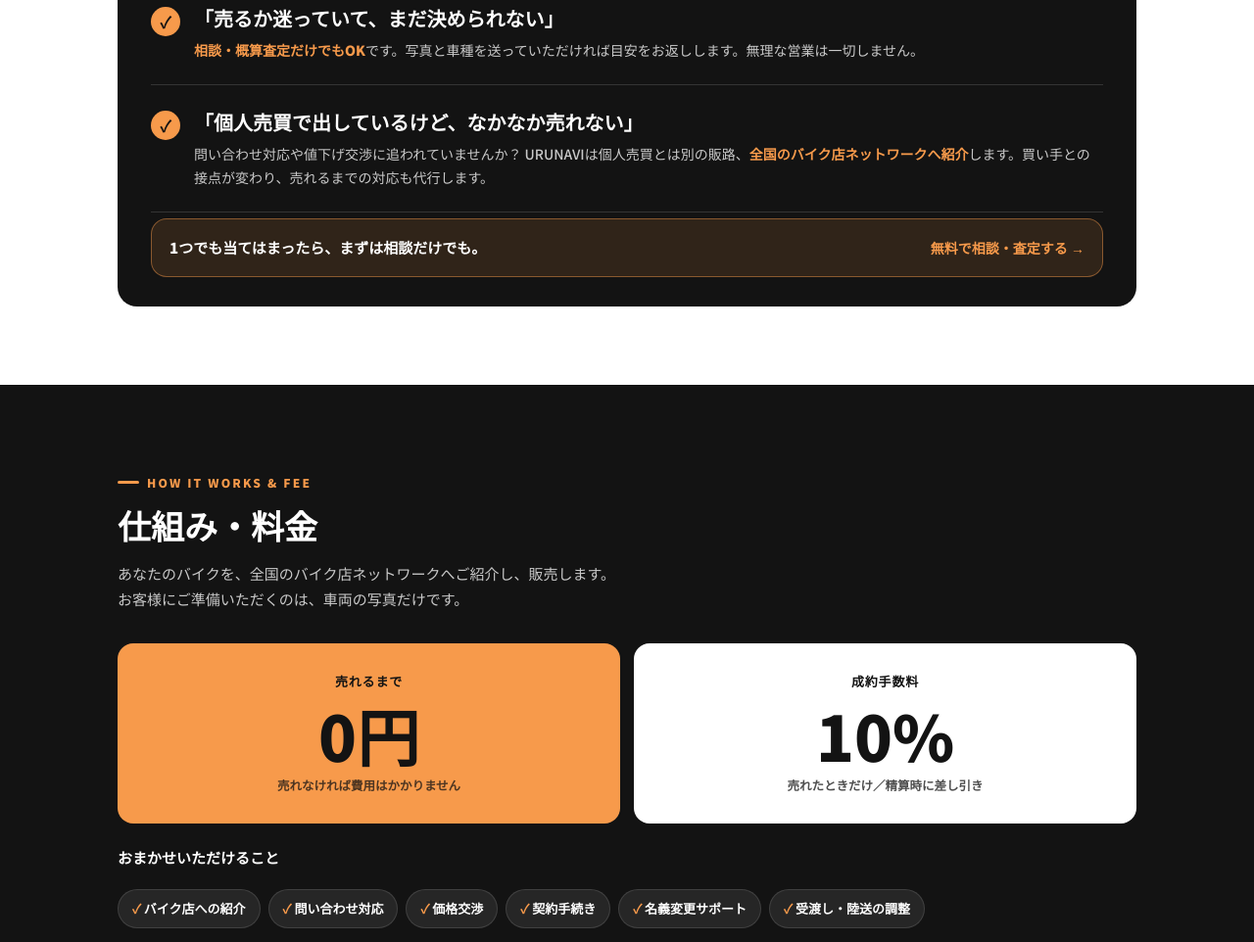
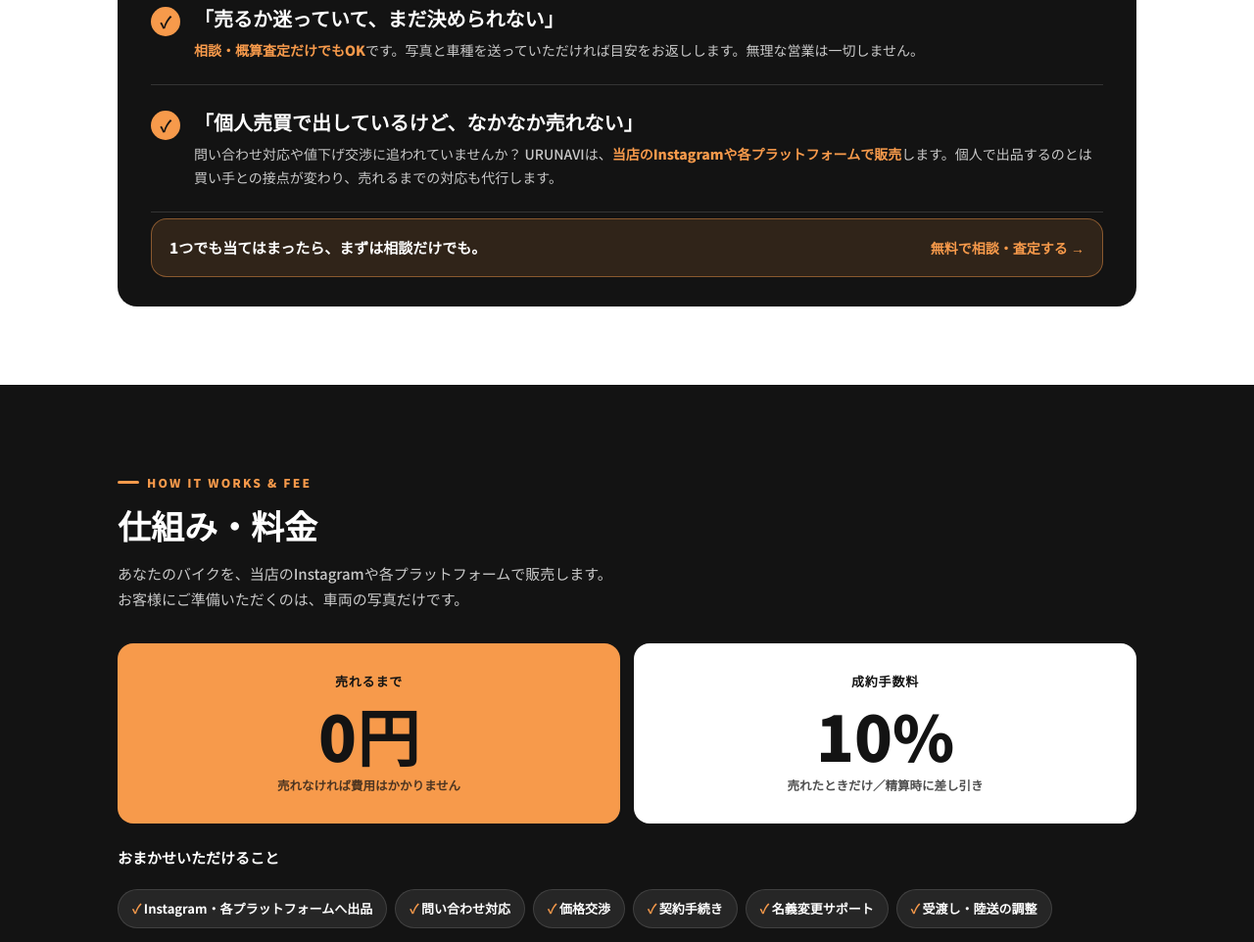
Before and after one commit to therustygarage/urunavi-LP, a plain HTML site: page index.html in a window 1280 px wide. Shown: the part 1210-2172 px from the top of the page at 98% size. Drawn offline with nearby package versions, Linux system fonts and the light colour scheme.

Commit message:
売り方の表記を修正（Instagramと各プラットフォームで販売）

```diff
--- a/index.html
+++ b/index.html
@@ -312,7 +312,7 @@
         <span class="check-icon">✓</span>
         <div>
           <p class="voice">「個人売買で出しているけど、なかなか売れない」</p>
-          <p class="answer">問い合わせ対応や値下げ交渉に追われていませんか？ URUNAVIは個人売買とは別の販路、<strong>全国のバイク店ネットワークへ紹介</strong>します。買い手との接点が変わり、売れるまでの対応も代行します。</p>
+          <p class="answer">問い合わせ対応や値下げ交渉に追われていませんか？ URUNAVIは、<strong>当店のInstagramや各プラットフォームで販売</strong>します。個人で出品するのとは買い手との接点が変わり、売れるまでの対応も代行します。</p>
         </div>
       </div>
       <div class="check-foot">
@@ -328,7 +328,7 @@
   <div class="wrap">
     <span class="eyebrow">How It Works &amp; Fee</span>
     <h2>仕組み・料金</h2>
-    <p class="sec-lead">あなたのバイクを、全国のバイク店ネットワークへご紹介し、販売します。お客様にご準備いただくのは、車両の写真だけです。</p>
+    <p class="sec-lead">あなたのバイクを、当店のInstagramや各プラットフォームで販売します。お客様にご準備いただくのは、車両の写真だけです。</p>
     <div class="fee-cards">
       <div class="fee-card orange">
         <div class="label">売れるまで</div>
@@ -343,7 +343,7 @@
     </div>
     <p style="font-weight:900;font-size:15px;">おまかせいただけること</p>
     <ul class="omakase">
-      <li>バイク店への紹介</li>
+      <li>Instagram・各プラットフォームへ出品</li>
       <li>問い合わせ対応</li>
       <li>価格交渉</li>
       <li>契約手続き</li>
@@ -413,7 +413,7 @@
       </div>
       <div class="step">
         <div class="step-head"><span class="circle">3</span><h3>あとはおまかせ</h3></div>
-        <p>バイク店への紹介から問い合わせ対応、契約・名義変更、受渡しまで代行。成約したら手数料を差し引いて入金します。</p>
+        <p>当店のInstagram・各プラットフォームへの出品から問い合わせ対応、契約・名義変更、受渡しまで代行。成約したら手数料を差し引いて入金します。</p>
       </div>
     </div>
     <figure class="step-photo">
@@ -435,7 +435,7 @@
       </details>
       <details class="faq">
         <summary>売れなかったら、費用はかかりますか？</summary>
-        <p class="a">かかりません。売れるまで0円で、成約手数料10%は売れたときだけ、精算時に差し引きます。紹介・問い合わせ対応・陸送手配などの代行作業も、この手数料に含まれます。</p>
+        <p class="a">かかりません。売れるまで0円で、成約手数料10%は売れたときだけ、精算時に差し引きます。出品・問い合わせ対応・陸送手配などの代行作業も、この手数料に含まれます。</p>
       </details>
       <details class="faq">
         <summary>相談・査定だけでもいいですか？</summary>
```
